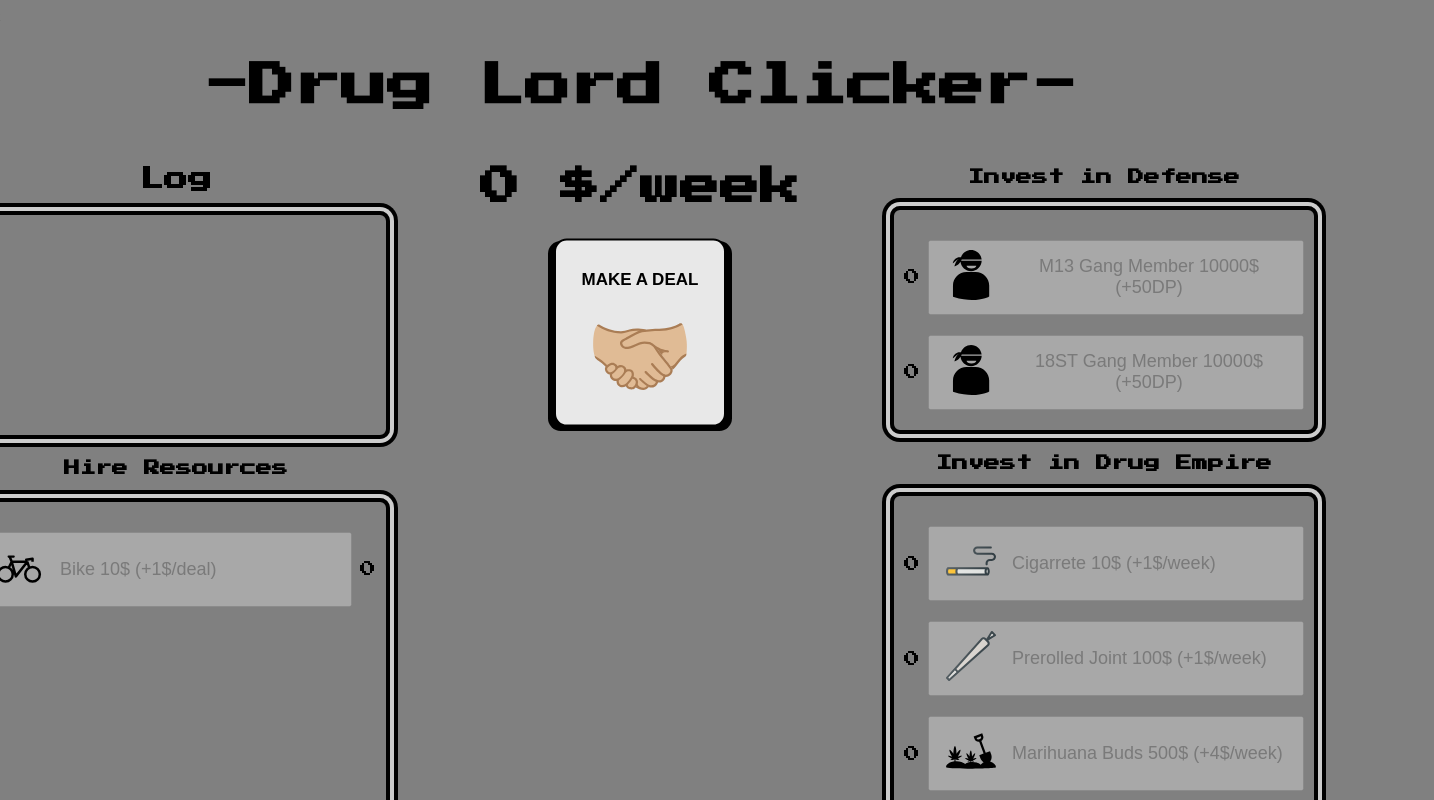
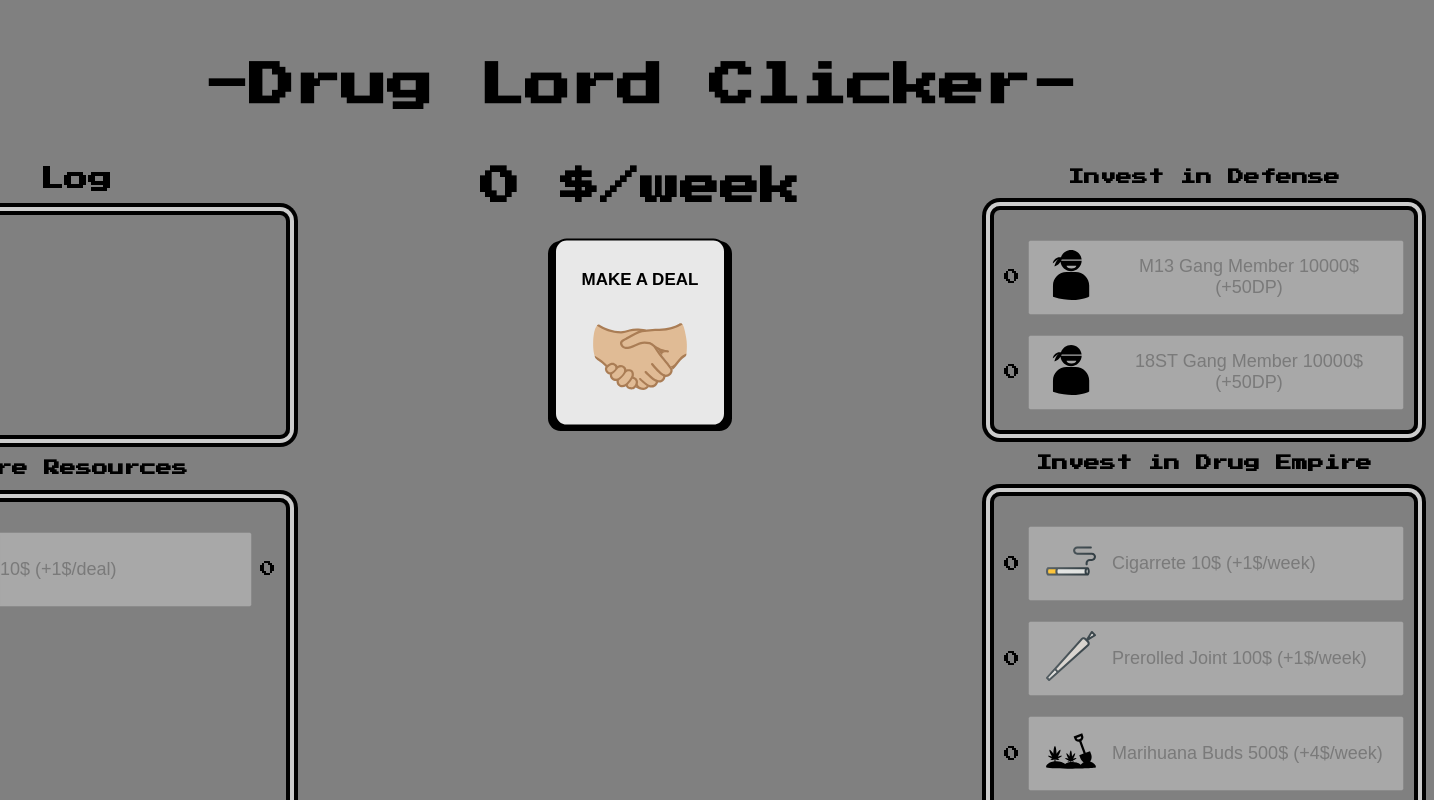
Before and after one commit to xperezb/clicker, an Angular app: page / in a window 1280 px wide. Shown: the top 800 px of the page, 1434 px wide, since content can reach past the window. Built offline with nearby package versions, Linux system fonts and the light colour scheme; grey boxes are pictures that could not be loaded.

Commit message:
fix styles

```diff
--- a/src/app/app.component.html
+++ b/src/app/app.component.html
@@ -25,9 +25,9 @@
     </section>
 
     <section class="middle">
-      <app-score></app-score>
+      <app-score style="width: 700px;"></app-score>
       <app-clicker></app-clicker>
-      <app-empire-view></app-empire-view>
+      <app-empire-view style="padding: 2rem;"></app-empire-view>
       <app-achievements></app-achievements>
     </section>
 
```
